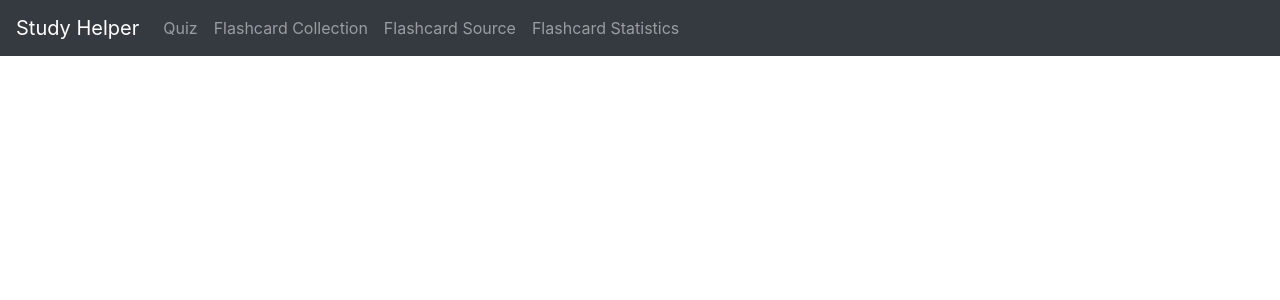
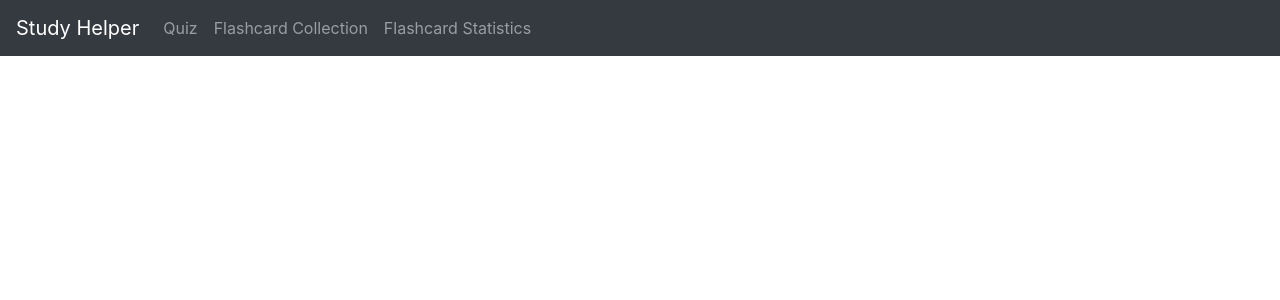
Before and after one commit to Rouxles/Study-Helper, a React (Create React App) app in the folder frontend/: page / in a window 1280 px wide. Shown: the top 300 px of the page. Built offline with nearby package versions, Linux system fonts and the light colour scheme.

Commit message:
Combine collection and source pages

```diff
--- a/frontend/src/App.js
+++ b/frontend/src/App.js
@@ -13,8 +13,7 @@ function App() {
 
       <Router>
         <Route path="/quiz" component={Quiz}/>
-        <Route path="/collection" component={CardList}/>
-        <Route path="/source" component={CardSource}/>
+        <Route path="/collection" component={CardSource}/>
       </Router>
     </div>
   );
--- a/frontend/src/components/NavigationBar.js
+++ b/frontend/src/components/NavigationBar.js
@@ -9,7 +9,6 @@ export default class NavigationBar extends React.Component {
             <Nav className="mr-auto">
                 <Nav.Link href="quiz">Quiz</Nav.Link>
                 <Nav.Link href="collection">Flashcard Collection</Nav.Link>
-                <Nav.Link href="source">Flashcard Source</Nav.Link>
                 <Nav.Link>Flashcard Statistics</Nav.Link>
             </Nav>
         </Navbar>
```
